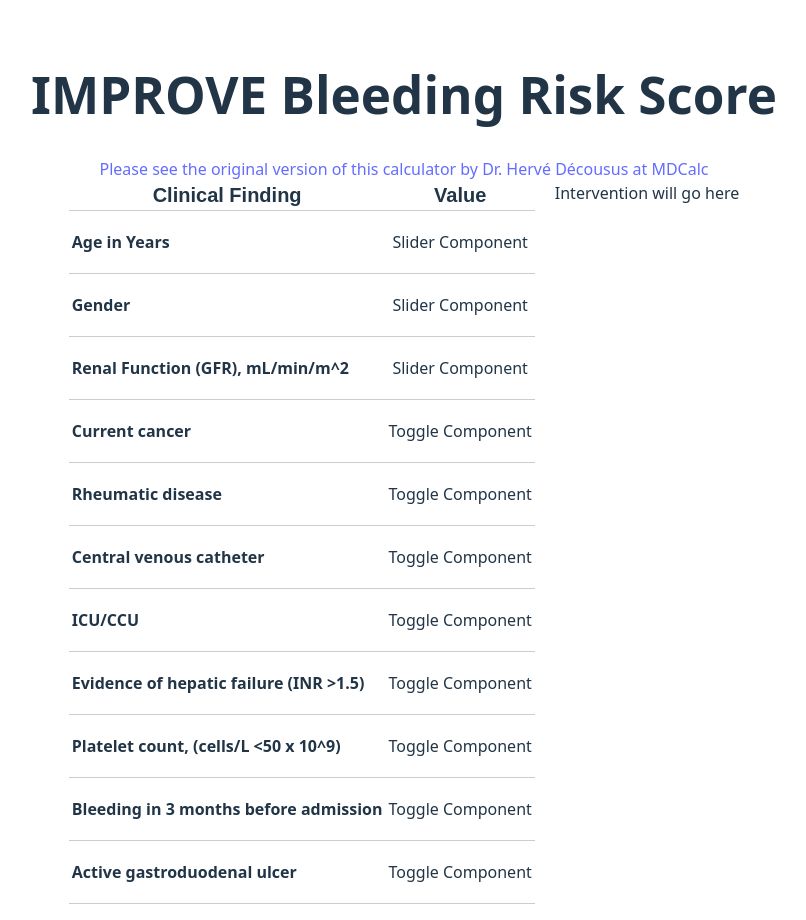
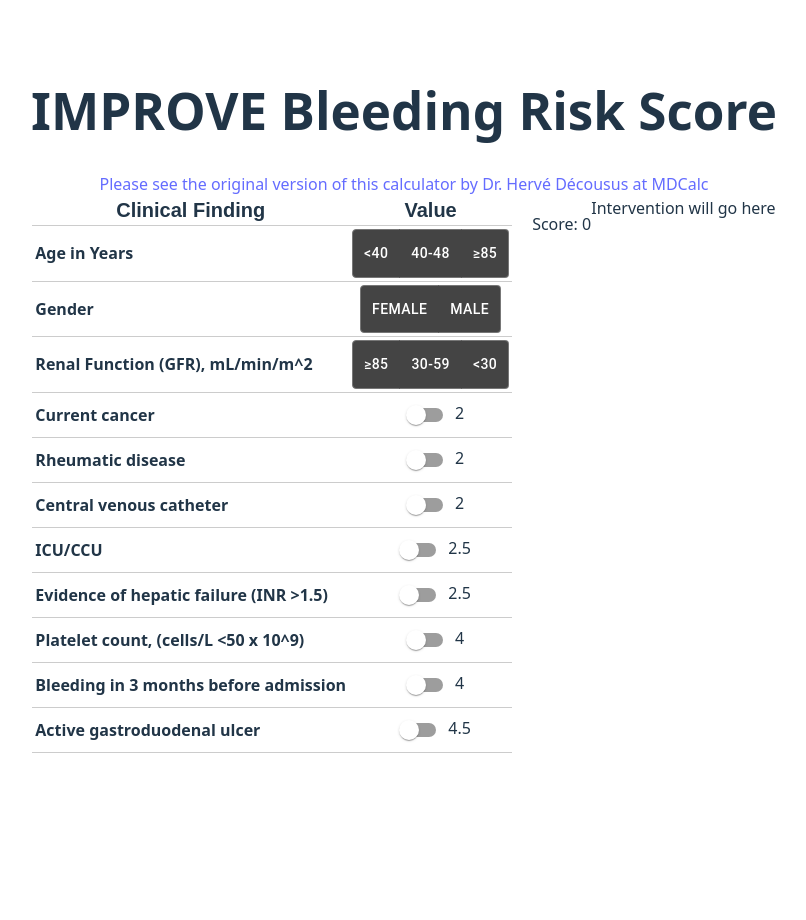
Before and after one commit to mpegram3rd/med-calc-bleeding-risk, a React (Vite) app: page / in a window 1280 px wide. Shown: the top 920 px of the page, without its empty margins (236-1042 px from the left). After the commit the page ends 800 px from the top, so only its background shows below. Built offline with nearby package versions, Linux system fonts and the light colour scheme.

Commit message:
Material UI for controls... starting to get really messy. Also MUI doesn't want me to style it.

```diff
--- a/package.json
+++ b/package.json
@@ -12,6 +12,7 @@
   "dependencies": {
     "@emotion/react": "^11.14.0",
     "@emotion/styled": "^11.14.1",
+    "@mui/icons-material": "^7.3.2",
     "@mui/material": "^7.3.2",
     "react": "^19.1.1",
     "react-dom": "^19.1.1",
--- a/src/calculator/Calculator.css
+++ b/src/calculator/Calculator.css
@@ -25,3 +25,8 @@ th, td {
     font-weight: bold;
     text-align: left;
 }
+
+.toggle-switch {
+    vertical-align: middle;
+    margin-left: 4px;
+}
--- a/src/calculator/Calculator.tsx
+++ b/src/calculator/Calculator.tsx
@@ -2,6 +2,7 @@ import './Calculator.css'
 
 import type {Dispatch, SetStateAction} from "react";
 import type {CalculatorField} from "./fields.ts"
+import {Switch, ToggleButton, ToggleButtonGroup} from "@mui/material";
 
 interface CalculatorProps {
     setScore: Dispatch<SetStateAction<number>>;
@@ -13,6 +14,14 @@ const Calculator: React.FC<CalculatorProps> = ({setScore}) => {
         setScore(prevScore => prevScore + changeAmount);
     }
 
+    const handleSwitchChange = (event: React.ChangeEvent<HTMLInputElement>, checked: boolean, value: number) => {
+        console.log('Switch changed:', event.target.name, checked);
+        if (checked) {
+            changeScore(value);
+        } else {
+            changeScore(-value);
+        }
+    }
     return (
         <div className="calculator">
             <table border={1}>
@@ -23,16 +32,38 @@ const Calculator: React.FC<CalculatorProps> = ({setScore}) => {
                 </tr>
                 </thead>
                 <tbody>
-                    { calcFields.map((calcField: CalculatorField) => (
+                {calcFields.map((calcField: CalculatorField) => (
                     <tr key={calcField.label} className="calc-row">
                         <td className="field-label">
-                                { calcField.label }
+                            {calcField.label}
                         </td>
                         <td className="field-value">
                             {calcField.values.length > 1 ? (
-                                    <p>Slider Component</p>
+                                <ToggleButtonGroup
+                                    color="primary"
+                                    exclusive
+                                    required={true}
+                                    /*                                            onChange={handleChange} */
+                                    aria-label={calcField.label}
+                                >
+                                    {calcField.values.map((option: FieldValues) => (
+                                            <ToggleButton value={option.value} sx={{
+                                                color: 'white',
+                                                backgroundColor: '#444',
+                                                borderColor: '#777'
+                                            }}>
+                                                {option.label}
+                                            </ToggleButton>
+                                        )
+                                    )}
+                                </ToggleButtonGroup>
                             ) : (
-                                    <p>Toggle Component</p>
+                                <span>
+                                            <Switch
+                                                onChange={(event, checked) => handleSwitchChange(event, checked, calcField.values[0].value)}
+                                            />
+                                            <span>{calcField.values[0].value}</span>
+                                        </span>
                             )}
                         </td>
                     </tr>
@@ -66,7 +97,7 @@ const calcFields: CalculatorField[] = [
         values: [
             { label: '≥85', value: 0 },
             { label: '30-59', value: 1 },
-            { label: '<30>', value: 2.5 }
+            {label: '<30', value: 2.5}
         ],
         required: false
     },
@@ -98,7 +129,7 @@ const calcFields: CalculatorField[] = [
     },
     {
         label: 'Platelet count, (cells/L <50 x 10^9)',
-        values: [ { label: '<50 x 10<sup>9</sup>', value: 4 } ],
+        values: [{label: '<50 x 10^9', value: 4}],
         required: false
     },
     {
--- a/src/calculator/CalculatorContainer.css
+++ b/src/calculator/CalculatorContainer.css
@@ -2,6 +2,4 @@
     display: flex;
     flex-flow: row wrap;
     justify-content: center;
-    /*align-items: center;*/
-    /*gap: 2rem;*/
 }
--- a/src/calculator/CalculatorContainer.tsx
+++ b/src/calculator/CalculatorContainer.tsx
@@ -9,6 +9,7 @@ export default function CalculatorContainer() {
     return (
         <div className="calc-container">
             <Calculator setScore={setScore}/>
+            <p>Score: {score}</p>
             <Advice/>
         </div>
 
```
Also changed, not shown: 1 other file (tests, documents, lock files or other folders). Lines whose indentation alone changed are shown as unchanged.
